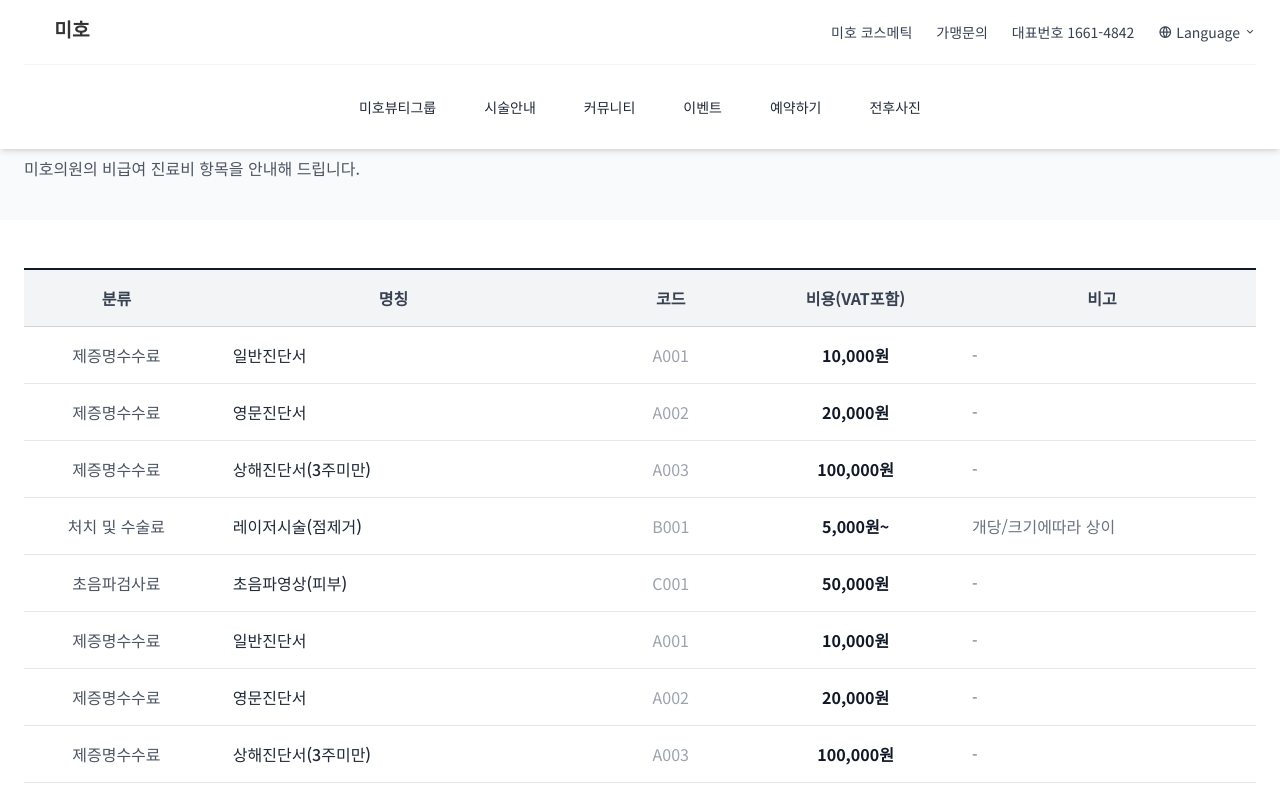
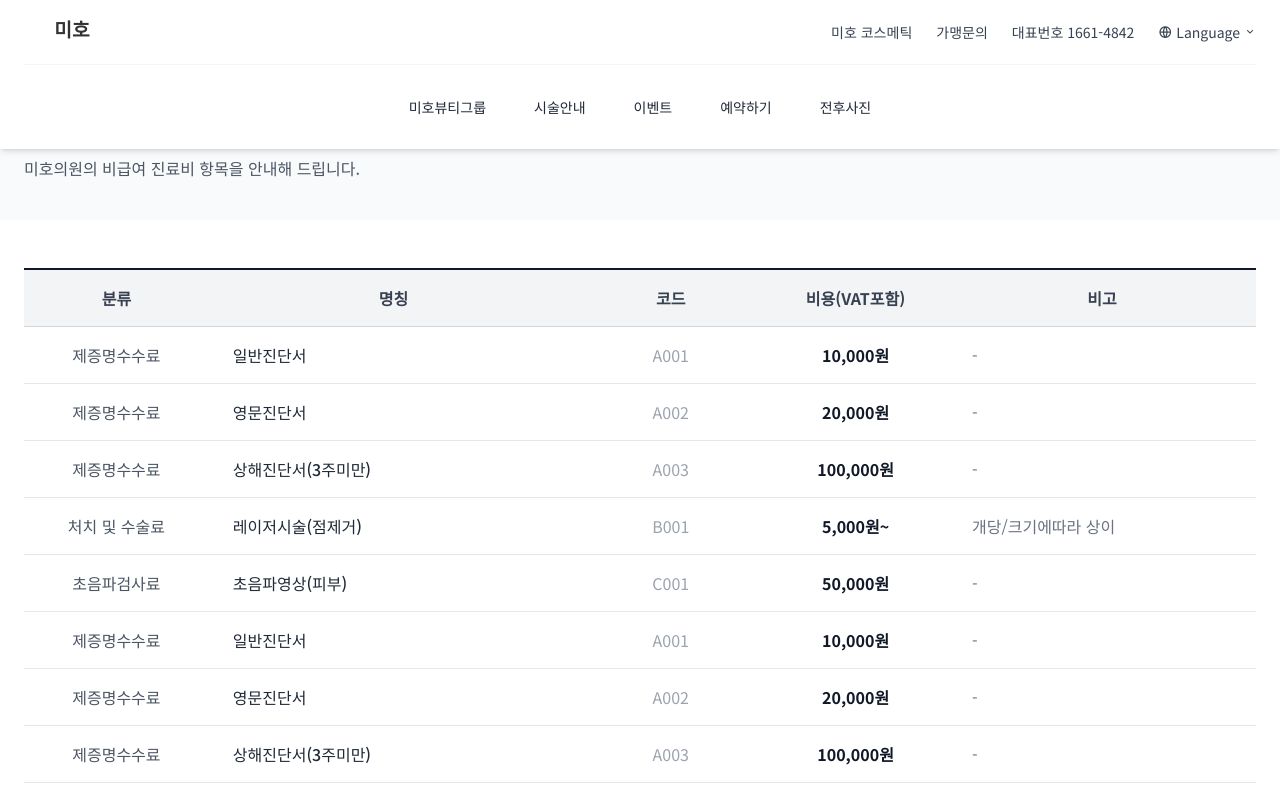
Before and after one commit to hamudo271/miho, a React (Vite) app: page /miho/non-benefit in a window 1280 px wide. Shown: the top 800 px of the page. Built offline with nearby package versions, Linux system fonts and the light colour scheme; some icons are missing.

Commit message:
Remove Community menu

```diff
--- a/src/pages/home/components/Header.tsx
+++ b/src/pages/home/components/Header.tsx
@@ -42,14 +42,7 @@ export default function Header({ isScrolled }: HeaderProps) {
         { name: '항노화수액', link: '#' },
       ],
     },
-    {
-      title: '커뮤니티',
-      submenu: [
-        { name: '공지사항', link: '#' },
-        { name: '미호 영상', link: '#' },
-        { name: '미호 웹드라마', link: '#' },
-      ],
-    },
+
     {
       title: '이벤트',
       submenu: [
```
